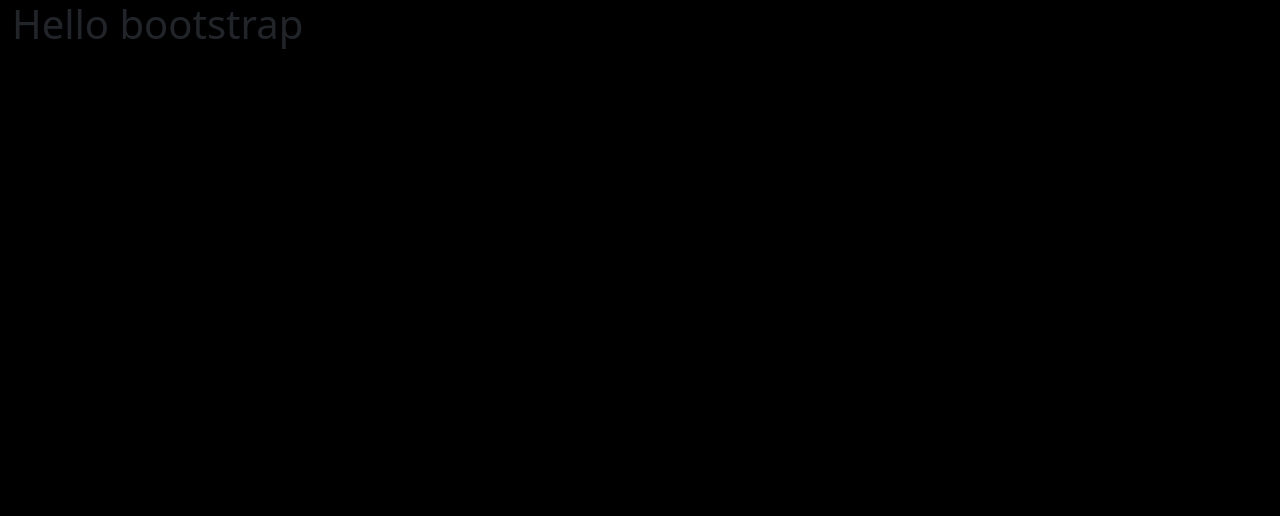
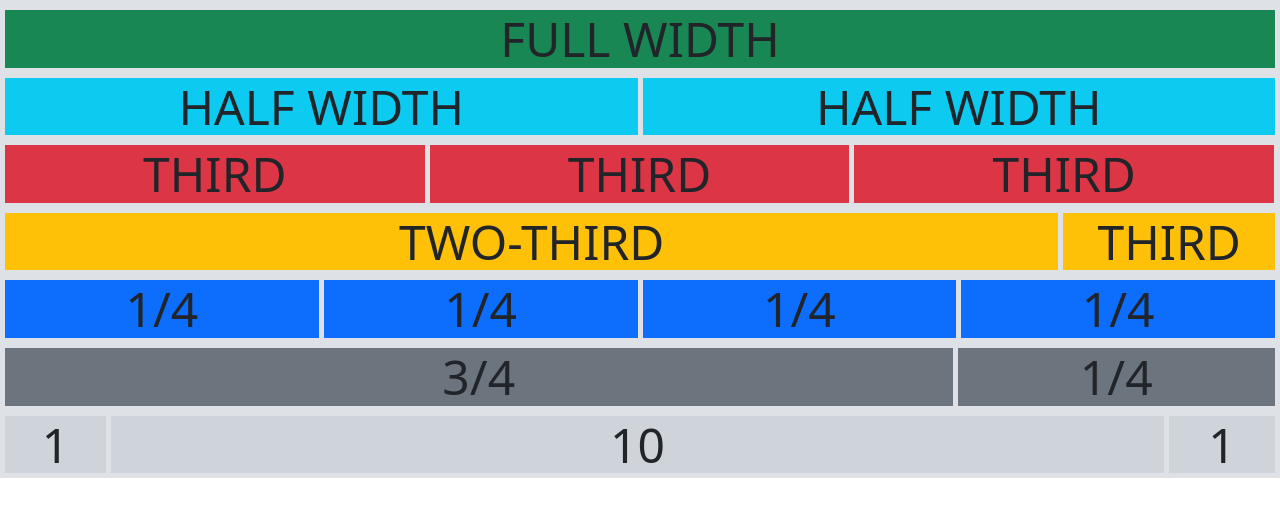
Before and after one commit to duckjourney/bootcamp, a website: page CSS/Bootstrap/index.html in a window 1280 px wide. Drawn offline with nearby package versions, Linux system fonts and the light colour scheme.

Commit message:
Halfway Bootstrap with internal functionality

```diff
--- a/CSS/Bootstrap/index.html
+++ b/CSS/Bootstrap/index.html
@@ -7,8 +7,36 @@
     <link rel="stylesheet" href="style.css">
 </head>
 <body>
-    <div class="container-fluid">
-        <h1>Hello bootstrap</h1>
+    <div class="container-fluid display-5 border-top border-5">
+        <div class="row bg-success d-flex justify-content-center border border-top-5 border-5">FULL WIDTH</div>
+        <div class="row  bg-info d-flex justify-content-center border border-5">
+            <div class="col d-flex justify-content-center border-end border-5">HALF WIDTH</div>
+            <div class="col d-flex justify-content-center">HALF WIDTH</div>
+        </div>
+        <div class="row bg-danger d-flex justify-content-center border border-5">
+            <div class="col d-flex justify-content-center border-end border-5">THIRD</div>
+            <div class="col d-flex justify-content-center border-end border-5">THIRD</div>
+            <div class="col d-flex justify-content-center border-end">THIRD</div>
+        </div>
+        <div class="row bg-warning d-flex justify-content-center border border-5">
+            <div class="col d-flex justify-content-center border-end border-5">TWO-THIRD</div>
+            <div class="col-2 d-flex justify-content-center">THIRD</div>
+        </div>
+        <div class="row bg-primary d-flex justify-content-center border border-5">
+            <div class="col d-flex justify-content-center border-end border-5">1/4</div>
+            <div class="col d-flex justify-content-center border-end border-5">1/4</div>
+            <div class="col d-flex justify-content-center border-end border-5">1/4</div>
+            <div class="col d-flex justify-content-center">1/4</div>
+        </div>
+        <div class="row bg-secondary d-flex justify-content-center border border-5">
+            <div class="col d-flex justify-content-center border-end border-5">3/4</div>
+            <div class="col-3 d-flex justify-content-center">1/4</div>
+        </div>
+        <div class="row bg-dark-subtle d-flex justify-content-center border border-5">
+            <div class="col-1 d-flex justify-content-center border-end border-5">1</div>
+            <div class="col d-flex justify-content-center border-end border-5">10</div>
+            <div class="col-1 d-flex justify-content-center">1</div>
+        </div>
     </div>
     <script src="../../node_modules/bootstrap/dist/js/bootstrap.js"></script>
 </body>
--- a/CSS/Bootstrap/style.scss
+++ b/CSS/Bootstrap/style.scss
@@ -6,14 +6,14 @@
 
 @import "../../node_modules/bootstrap/scss/mixins";
 
-$grid-breakpoints: (
-  xs: 0,
-  sm: 250px,
-  md: 500px,
-  lg: 750px,
-  xl: 1000px,
-  xxl: 1250px
-);
+// $grid-breakpoints: (
+//   xs: 0,
+//   sm: 250px,
+//   md: 500px,
+//   lg: 750px,
+//   xl: 1000px,
+//   xxl: 1250px
+// );
 
 // * {
 //     background-color:black;
```
Also changed, not shown: CSS/Bootstrap/style.css, 1 other file.
